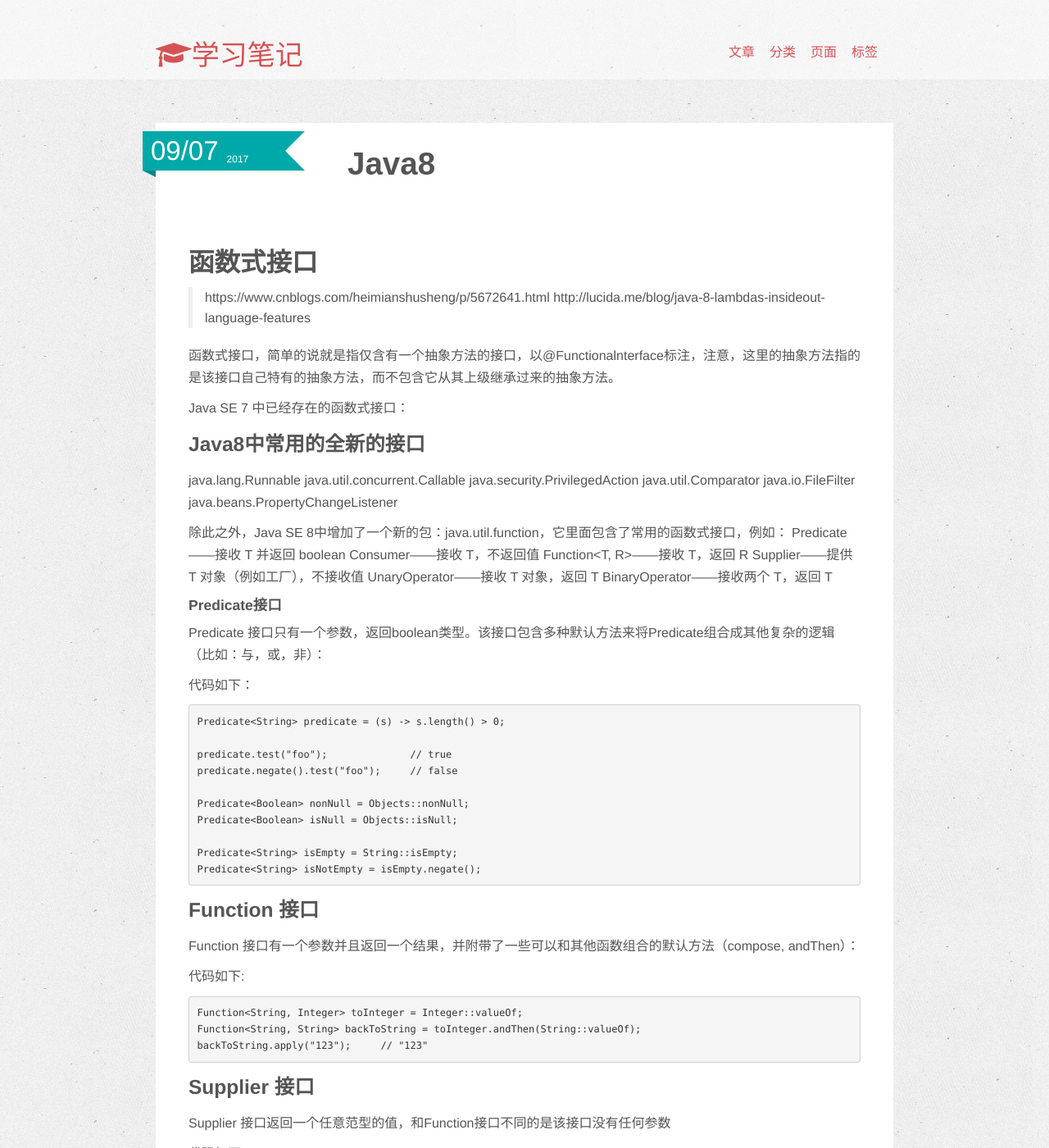
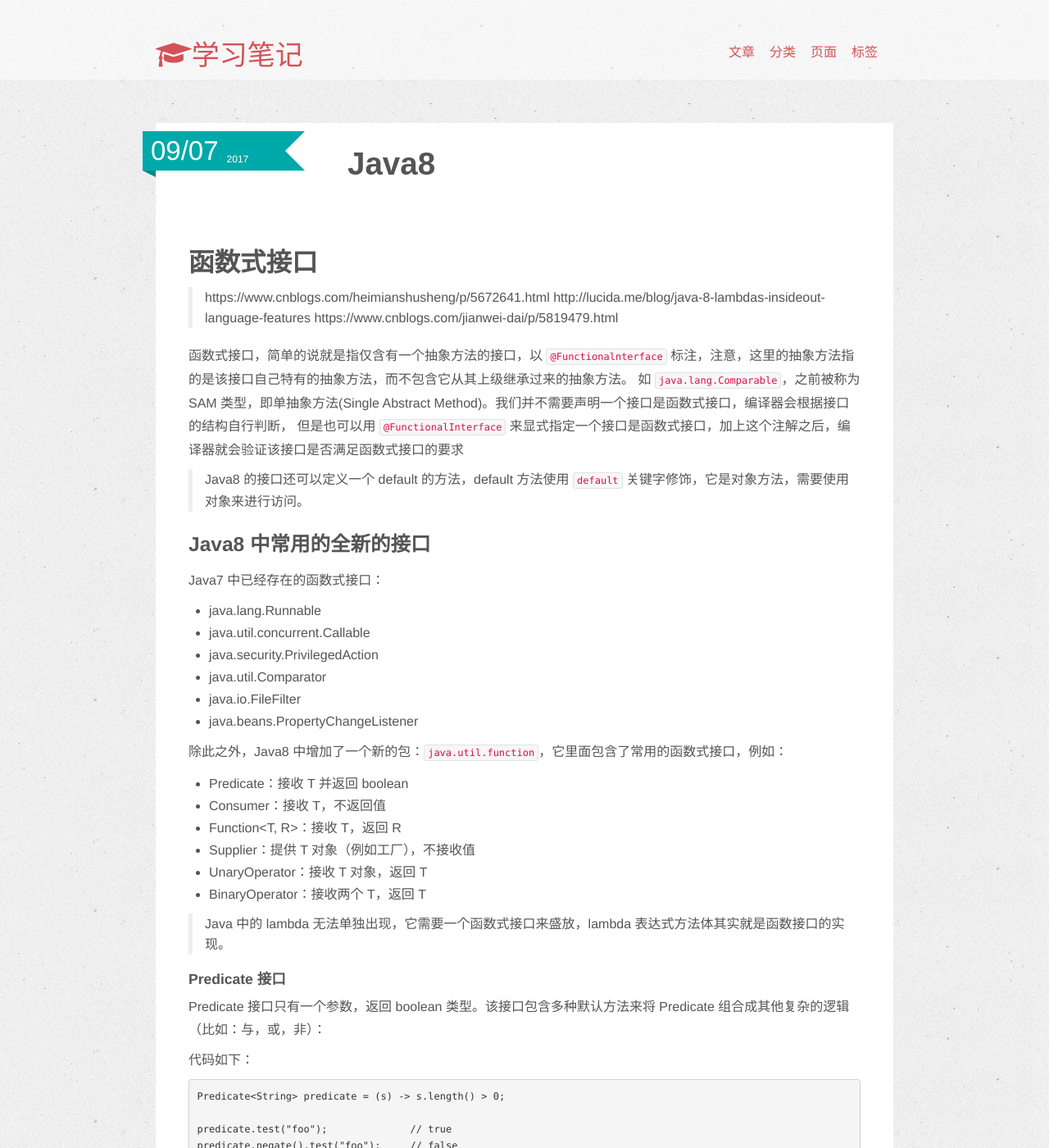
Before and after one commit to wanlp10/wuchao.github.io, a Jekyll site: the page built from _posts/java/2017-09-07-Java8.md, in a window 1280 px wide and 1400 px high. Shown: the whole window at 82% size. Built offline with Jekyll 4.4.1, drawn with Linux system fonts in a browser that asks for light colours; nearby versions of some CDN libraries; comment, search, counter and statistics services are not loaded; some of the changed text lies outside the part shown.

Commit message:
initial commit.

````diff
--- a/_posts/java/2017-09-07-Java8.md
+++ b/_posts/java/2017-09-07-Java8.md
@@ -14,29 +14,35 @@ tags : [Java, java8]
 ## 函数式接口
 > https://www.cnblogs.com/heimianshusheng/p/5672641.html
 > http://lucida.me/blog/java-8-lambdas-insideout-language-features
+> https://www.cnblogs.com/jianwei-dai/p/5819479.html
 
-函数式接口，简单的说就是指仅含有一个抽象方法的接口，以@Functionalnterface标注，注意，这里的抽象方法指的是该接口自己特有的抽象方法，而不包含它从其上级继承过来的抽象方法。
+函数式接口，简单的说就是指仅含有一个抽象方法的接口，以 `@Functionalnterface` 标注，注意，这里的抽象方法指的是该接口自己特有的抽象方法，而不包含它从其上级继承过来的抽象方法。
+如 `java.lang.Comparable`，之前被称为 SAM 类型，即单抽象方法(Single Abstract Method)。我们并不需要声明一个接口是函数式接口，编译器会根据接口的结构自行判断，
+但是也可以用 `@FunctionalInterface` 来显式指定一个接口是函数式接口，加上这个注解之后，编译器就会验证该接口是否满足函数式接口的要求
 
-Java SE 7 中已经存在的函数式接口：
+> Java8 的接口还可以定义一个 default 的方法，default 方法使用 `default` 关键字修饰，它是对象方法，需要使用对象来进行访问。
 
-### Java8中常用的全新的接口
-java.lang.Runnable
-java.util.concurrent.Callable
-java.security.PrivilegedAction
-java.util.Comparator
-java.io.FileFilter
-java.beans.PropertyChangeListener
+### Java8 中常用的全新的接口
+Java7 中已经存在的函数式接口：
+- java.lang.Runnable
+- java.util.concurrent.Callable
+- java.security.PrivilegedAction
+- java.util.Comparator
+- java.io.FileFilter
+- java.beans.PropertyChangeListener
 
-除此之外，Java SE 8中增加了一个新的包：java.util.function，它里面包含了常用的函数式接口，例如：
-Predicate<T>——接收 T 并返回 boolean
-Consumer<T>——接收 T，不返回值
-Function<T, R>——接收 T，返回 R
-Supplier<T>——提供 T 对象（例如工厂），不接收值
-UnaryOperator<T>——接收 T 对象，返回 T
-BinaryOperator<T>——接收两个 T，返回 T
+除此之外，Java8 中增加了一个新的包：`java.util.function`，它里面包含了常用的函数式接口，例如：
+- Predicate<T>：接收 T 并返回 boolean
+- Consumer<T>：接收 T，不返回值
+- Function<T, R>：接收 T，返回 R
+- Supplier<T>：提供 T 对象（例如工厂），不接收值
+- UnaryOperator<T>：接收 T 对象，返回 T
+- BinaryOperator<T>：接收两个 T，返回 T
 
-#### Predicate接口
-Predicate 接口只有一个参数，返回boolean类型。该接口包含多种默认方法来将Predicate组合成其他复杂的逻辑（比如：与，或，非）：
+> Java 中的 lambda 无法单独出现，它需要一个函数式接口来盛放，lambda 表达式方法体其实就是函数接口的实现。
+
+#### Predicate 接口
+Predicate 接口只有一个参数，返回 boolean 类型。该接口包含多种默认方法来将 Predicate 组合成其他复杂的逻辑（比如：与，或，非）：
 
 代码如下：
 ```
@@ -52,7 +58,32 @@ Predicate<String> isEmpty = String::isEmpty;
 Predicate<String> isNotEmpty = isEmpty.negate();
 ```
 
-### Function 接口
+#### Consumer 接口
+在 `java.lang.Iterable` 接口中有一个默认的方法实现:
+```
+default void forEach(Consumer<? super T> action) {
+    Objects.requireNonNull(action);
+    for (T t : this) {
+        action.accept(t);
+    }
+}
+```
+```
+List<User> users = userRepository.findAll();
+users.stream.forEach(user -> {
+    System.out.println(user.username);
+});
+```
+
+在 Java8 `java.util.Optional` 类中的 ifPresent 方法实现：
+```
+public void ifPresent(Consumer<? super T> consumer) {
+    if (value != null)
+        consumer.accept(value);
+}
+```
+
+#### Function 接口
 Function 接口有一个参数并且返回一个结果，并附带了一些可以和其他函数组合的默认方法（compose, andThen）：
 
 代码如下:
@@ -62,8 +93,8 @@ Function<String, String> backToString = toInteger.andThen(String::valueOf);
 backToString.apply("123");     // "123"
 ```
 
-### Supplier 接口
-Supplier 接口返回一个任意范型的值，和Function接口不同的是该接口没有任何参数
+#### Supplier 接口
+Supplier 接口返回一个任意范型的值，和 Function 接口不同的是该接口没有任何参数
 
 代码如下:
 ```
@@ -71,24 +102,12 @@ Supplier<Person> personSupplier = Person::new;
 personSupplier.get();   // new Person
 ```
 
-### Consumer 接口
-
-Comparator 是老Java中的经典接口， Java 8在此之上添加了多种默认方法：
-
-代码如下:
-```
-Consumer<Person> greeter = (p) -> System.out.println("Hello, " + p.firstName);
-greeter.accept(new Person("Luke", "Skywalker"));
-```
-
-### Comparator 接口
-
-Comparator 是老Java中的经典接口， Java 8在此之上添加了多种默认方法：
+#### Comparator 接口
+Comparator 是老 Java 中的经典接口， Java8 在此之上添加了多种默认方法：
 
 代码如下:
 ```
 Comparator<Person> comparator = (p1, p2) -> p1.firstName.compareTo(p2.firstName);
-
 
 Person p1 = new Person("John", "Doe");
 Person p2 = new Person("Alice", "Wonderland");
@@ -96,126 +115,6 @@ Person p2 = new Person("Alice", "Wonderland");
 comparator.compare(p1, p2);             // > 0
 comparator.reversed().compare(p1, p2);  // < 0
 ```
-
-### Optional 接口
-
-Optional 不是函数是接口，这是个用来防止NullPointerException异常的辅助类型，这是下一届中将要用到的重要概念，现在先简单的看看这个接口能干什么：
-
-Optional 被定义为一个简单的容器，其值可能是null或者不是null。在Java 8之前一般某个函数应该返回非空对象但是偶尔却可能返回了null，而在Java 8中，不推荐你返回null而是返回Optional。
-
-### Stream 接口
-
-java.util.Stream 表示能应用在一组元素上一次执行的操作序列。Stream 操作分为中间操作或者最终操作两种，最终操作返回一特定类型的计算结果，而中间操作返回Stream本身，这样你就可以将多个操作依次串起来。Stream 的创建需要指定一个数据源，比如 java.util.Collection的子类，List或者Set， Map不支持。Stream的操作可以串行执行或者并行执行。
-
-首先看看Stream是怎么用，首先创建实例代码的用到的数据List：
-
-代码如下:
-```
-List<String> stringCollection = new ArrayList<>();
-stringCollection.add("ddd2");
-stringCollection.add("aaa2");
-stringCollection.add("bbb1");
-stringCollection.add("aaa1");
-stringCollection.add("bbb3");
-stringCollection.add("ccc");
-stringCollection.add("bbb2");
-stringCollection.add("ddd1");
-```
-
-### Filter 过滤
-过滤通过一个predicate接口来过滤并只保留符合条件的元素，该操作属于中间操作，所以我们可以在过滤后的结果来应用其他Stream操作（比如forEach）。forEach需要一个函数来对过滤后的元素依次执行。forEach是一个最终操作，所以我们不能在forEach之后来执行其他Stream操作。
-
-代码如下:
-```
-stringCollection
-    .stream()
-    .filter((s) -> s.startsWith("a"))
-    .forEach(System.out::println);
-// "aaa2", "aaa1"
-```
-
-### Sort 排序
-排序是一个中间操作，返回的是排序好后的Stream。如果你不指定一个自定义的Comparator则会使用默认排序。
-
-代码如下:
-```
-stringCollection
-    .stream()
-    .sorted()
-    .filter((s) -> s.startsWith("a"))
-    .forEach(System.out::println);
-
-
-// "aaa1", "aaa2"
-```
-需要注意的是，排序只创建了一个排列好后的Stream，而不会影响原有的数据源，排序之后原数据stringCollection是不会被修改的：
-
-代码如下:
-```
-System.out.println(stringCollection);
-// ddd2, aaa2, bbb1, aaa1, bbb3, ccc, bbb2, ddd1
-```
-其实这也是函数式编程的一个好处：不会改变对象状态，每次都会创建一个新对象。
-
-### Map 映射
-中间操作map会将元素根据指定的Function接口来依次将元素转成另外的对象，你也可以通过map来将对象转换成其他类型，map返回的Stream类型是根据map传递进去的函数的返回值决定的。下面的示例展示了将字符串转换为大写字符串：
-
-代码如下:
-```
-stringCollection
-    .stream()
-    .map(String::toUpperCase)
-    .sorted((a, b) -> b.compareTo(a))
-    .forEach(System.out::println);
-
-
-// "DDD2", "DDD1", "CCC", "BBB3", "BBB2", "AAA2", "AAA1"
-```
-
-### Match 匹配
-Stream提供了多种匹配操作，允许检测指定的Predicate是否匹配整个Stream。所有的匹配操作都是最终操作，并返回一个boolean类型的值。
-
-代码如下:
-```
-boolean anyStartsWithA =
-    stringCollection
-        .stream()
-        .anyMatch((s) -> s.startsWith("a"));
-
-
-System.out.println(anyStartsWithA);      // true
-
-boolean allStartsWithA =
-    stringCollection
-        .stream()
-        .allMatch((s) -> s.startsWith("a"));
-
-System.out.println(allStartsWithA);      // false
-
-boolean noneStartsWithZ =
-    stringCollection
-        .stream()
-        .noneMatch((s) -> s.startsWith("z"));
-
-System.out.println(noneStartsWithZ);      // true
-```
-
-### Count 计数
-计数是一个最终操作，返回Stream中元素的个数，返回值类型是long。
-
-代码如下:
-```
-long startsWithB =
-    stringCollection
-        .stream()
-        .filter((s) -> s.startsWith("b"))
-        .count();
-
-
-System.out.println(startsWithB);    // 3
-```
-
-...
 
 
 ## Lambda 表达式
@@ -258,7 +157,7 @@ PrivilegedAction<String> a = () -> "done";
 - lambda 表达式的返回值和 T 的方法返回值相兼容（Compatible）
 - lambda 表达式内所抛出的异常和 T 的方法 throws 类型相兼容
 
-由于目标类型（函数式接口）已经 “知道”lambda 表达式的形式参数（Formal parameter）类型，所以我们没有必要把已知类型再重复一遍。也就是说，lambda 表达式的参数类型可以从目标类型中得出：
+由于目标类型（函数式接口）已经 “知道” lambda 表达式的形式参数（Formal parameter）类型，所以我们没有必要把已知类型再重复一遍。也就是说，lambda 表达式的参数类型可以从目标类型中得出：
 ```
 Comparator<String> c = (s1, s2) -> s1.compareToIgnoreCase(s2);
 ```
@@ -320,10 +219,10 @@ Thread gaoDuanDaQiShangDangCi = new Thread(() -> {
 List<Person> ps = ...
 Stream<String> names = ps.stream().map(p -> p.getName());
 ```
-在上面的代码中，ps的类型是List<Person>，所以ps.stream()的返回类型是Stream<Person>。map()方法接收一个类型为Function<T, R>的函数式接口，这里T的类型即是Stream元素的类型，也就是Person，而R的类型未知。由于在重载解析之后 lambda 表达式的目标类型仍然未知，我们就需要推导R的类型：通过对 lambda 表达式函数体进行类型检查，我们发现函数体返回String，因此R的类型是String，因而map()返回Stream<String>。绝大多数情况下编译器都能解析出正确的类型，但如果碰到无法解析的情况，我们则需要：
-- 使用显式 lambda 表达式（为参数p提供显式类型）以提供额外的类型信息
-- 把 lambda 表达式转型为Function<Person, String>
-- 为泛型参数R提供一个实际类型。（.<String>map(p -> p.getName())）
+在上面的代码中，ps 的类型是 List<Person>，所以 ps.stream() 的返回类型是 Stream<Person>。map() 方法接收一个类型为 Function<T, R> 的函数式接口，这里 T 的类型即是 Stream 元素的类型，也就是 Person，而 R 的类型未知。由于在重载解析之后 lambda 表达式的目标类型仍然未知，我们就需要推导R的类型：通过对 lambda 表达式函数体进行类型检查，我们发现函数体返回 String，因此R的类型是 String，因而 map() 返回 Stream<String>。绝大多数情况下编译器都能解析出正确的类型，但如果碰到无法解析的情况，我们则需要：
+- 使用显式 lambda 表达式（为参数 p 提供显式类型）以提供额外的类型信息
+- 把 lambda 表达式转型为 Function<Person, String>
+- 为泛型参数 R 提供一个实际类型。（.<String> map(p -> p.getName())）
 
 lambda 表达式本身也可以为它自己的函数体提供目标类型，也就是说 lambda 表达式可以通过外部目标类型推导出其内部的返回类型，这意味着我们可以方便的编写一个返回函数的函数：
 ```
@@ -342,6 +241,8 @@ Object o = (Runnable) () -> { System.out.println("hi"); };
 
 
 ### Method Reference(方法引用)
+> 其实是 lambda 表达式的一种简化写法。所引用的方法其实是 lambda 表达式的方法体实现，语法也很简单，左边是容器（可以是类名，实例名），中间是 `::`，右边是相应的方法名。
+
 方法引用语法如下：
 ```
 静态方法引用：ClassName :: methodName
@@ -368,7 +269,7 @@ Object o = (Runnable) () -> { System.out.println("hi"); };
 > http://www.importnew.com/20331.html
 > http://docs.oracle.com/javase/tutorial/java/javaOO/lambdaexpressions.html
 
-Java 里面对 Stream 的定义：
+Java8 里面对 Stream 的定义：
 
 A sequence of elements supporting sequential and parallel aggregate operations.
 
@@ -423,7 +324,7 @@ public interface Collection<E> extends Iterable<E> {
 }
 ```
 
-## 转换 Stream
+### 转换 Stream
 转换 Stream 其实就是把一个 Stream 通过某些行为转换成一个新的 Stream。Stream 接口中定义了几个常用的转换方法:
 
 示例:
@@ -431,3 +332,128 @@ public interface Collection<E> extends Iterable<E> {
 # 抽取对象中所有的 id 的集合
 List<Long> userIds = users.stream().map(user::getId).collect(Collectors.toList());
 ```
+
+### Stream 的使用
+
+#### Optional 类
+Optional 不是函数接口，这是个用来防止 NullPointerException 异常的辅助类型，这是下一届中将要用到的重要概念，现在先简单的看看这个接口能干什么：
+
+Optional 被定义为一个简单的容器，其值可能是 null 或者不是 null 。在 Java8 之前一般某个函数应该返回非空对象但是偶尔却可能返回了 null，而在 Java8 中，
+不推荐你返回 null 而是返回 Optional。
+
+#### Stream 接口
+
+`java.util.stream.Stream` 表示能应用在一组元素上一次执行的操作序列。Stream 操作分为中间操作或者最终操作两种，最终操作返回一特定类型的计算结果，
+而中间操作返回 Stream 本身，这样你就可以将多个操作依次串起来。Stream 的创建需要指定一个数据源，比如 `java.util.Collection` 的子类，List 或者 Set， Map 不支持。Stream 的操作可以串行执行或者并行执行。
+
+首先看看 Stream 是怎么用，首先创建实例代码的用到的数据 List：
+
+代码如下:
+```
+List<String> stringCollection = new ArrayList<>();
+stringCollection.add("ddd2");
+stringCollection.add("aaa2");
+stringCollection.add("bbb1");
+stringCollection.add("aaa1");
+stringCollection.add("bbb3");
+stringCollection.add("ccc");
+stringCollection.add("bbb2");
+stringCollection.add("ddd1");
+```
+
+#### Filter 过滤
+过滤通过一个 Predicate 接口来过滤并只保留符合条件的元素，该操作属于中间操作，所以我们可以在过滤后的结果来应用其他 Stream 操作（比如 forEach）。
+forEach 需要一个函数来对过滤后的元素依次执行。forEach 是一个最终操作，所以我们不能在 forEach 之后来执行其他 Stream 操作。
+
+代码如下:
+```
+stringCollection
+    .stream()
+    .filter((s) -> s.startsWith("a"))
+    .forEach(System.out::println);
+// "aaa2", "aaa1"
+```
+
+#### Sort 排序
+排序是一个中间操作，返回的是排序好后的 Stream。如果你不指定一个自定义的 Comparator 则会使用默认排序。
+
+代码如下:
+```
+stringCollection
+    .stream()
+    .sorted()
+    .filter((s) -> s.startsWith("a"))
+    .forEach(System.out::println);
+
+
+// "aaa1", "aaa2"
+```
+需要注意的是，排序只创建了一个排列好后的 Stream，而不会影响原有的数据源，排序之后原数据 stringCollection 是不会被修改的：
+
+代码如下:
+```
+System.out.println(stringCollection);
+// ddd2, aaa2, bbb1, aaa1, bbb3, ccc, bbb2, ddd1
+```
+其实这也是函数式编程的一个好处：不会改变对象状态，每次都会创建一个新对象。
+
+#### Map 映射
+中间操作 map 会将元素根据指定的 Function 接口来依次将元素转成另外的对象，你也可以通过 map 来将对象转换成其他类型，
+map 返回的 Stream 类型是根据 map 传递进去的函数的返回值决定的。下面的示例展示了将字符串转换为大写字符串：
+
+代码如下:
+```
+stringCollection
+    .stream()
+    .map(String::toUpperCase)
+    .sorted((a, b) -> b.compareTo(a))
+    .forEach(System.out::println);
+
+
+// "DDD2", "DDD1", "CCC", "BBB3", "BBB2", "AAA2", "AAA1"
+```
+
+#### Match 匹配
+Stream 提供了多种匹配操作，允许检测指定的 Predicate 是否匹配整个 Stream。所有的匹配操作都是最终操作，并返回一个 boolean 类型的值。
+
+代码如下:
+```
+boolean anyStartsWithA =
+    stringCollection
+        .stream()
+        .anyMatch((s) -> s.startsWith("a"));
+
+
+System.out.println(anyStartsWithA);      // true
+
+boolean allStartsWithA =
+    stringCollection
+        .stream()
+        .allMatch((s) -> s.startsWith("a"));
+
+System.out.println(allStartsWithA);      // false
+
+boolean noneStartsWithZ =
+    stringCollection
+        .stream()
+        .noneMatch((s) -> s.startsWith("z"));
+
+System.out.println(noneStartsWithZ);      // true
+```
+
+#### Count 计数
+计数是一个最终操作，返回 Stream 中元素的个数，返回值类型是 long。
+
+代码如下:
+```
+long startsWithB =
+    stringCollection
+        .stream()
+        .filter((s) -> s.startsWith("b"))
+        .count();
+
+
+System.out.println(startsWithB);    // 3
+```
+
+...
````
